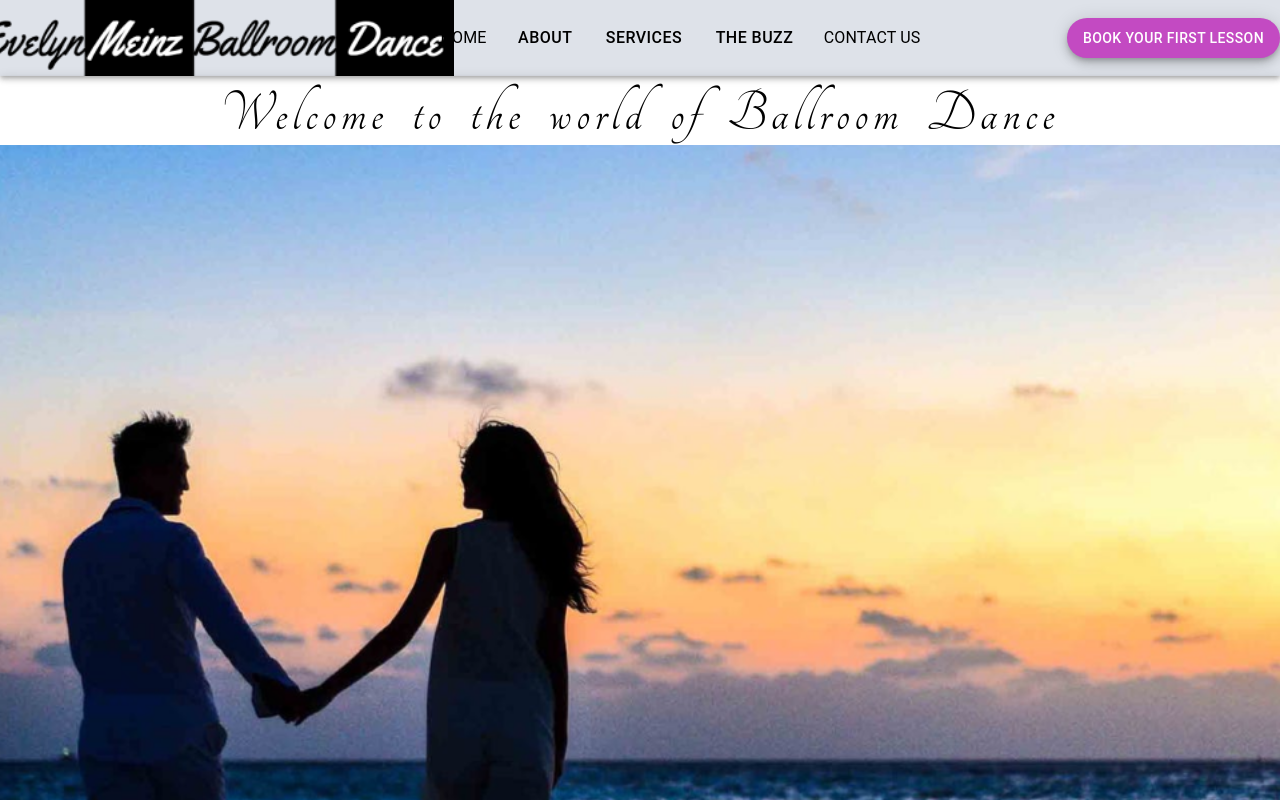
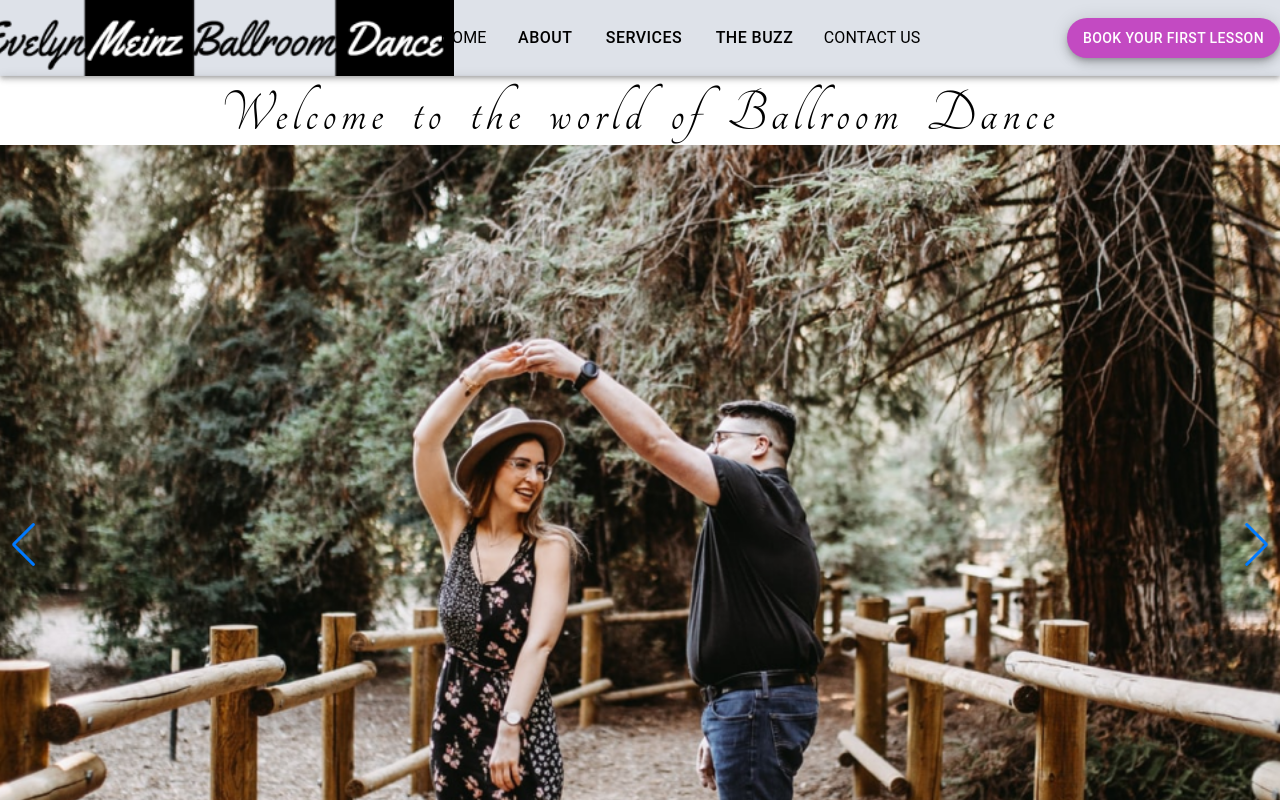
Before and after one commit to th2n10s4u/embd-website, a React (Create React App) app: page / in a window 1280 px wide. Shown: the top 800 px of the page. Built offline with nearby package versions, Linux system fonts and the light colour scheme.

Commit message:
Update Carousel.js
Add autoplay, navigation, fix zindex

```diff
--- a/src/assets/components/MainComponents/Carousel.js
+++ b/src/assets/components/MainComponents/Carousel.js
@@ -4,27 +4,31 @@ import Carousel from "react-material-ui-carousel";
 ///////
 
 import { Swiper, SwiperSlide } from "swiper/react";
-import { Navigation, EffectFade } from "swiper";
-import "swiper/swiper.min.css";
+import { Navigation, EffectFade, Autoplay } from "swiper";
+import "swiper/swiper-bundle.css";
 // import "swiper/css";
 // import "swiper/css/effect-fade";
 import BeachPhoto from "../../images/Carousel-Beach-Image.png";
 import ForestPhoto from "../../images/Carousel-Forest-Couple-Image.png";
 import GroupDance from "../../images/Carousel-Group-Dance.png";
 import WeddingDance from "../../images/Carousel-Weeding-Image.png";
+import { useRef } from "react";
 //Remove initial render animation sizing issue
 //Possibly add a prop to animateOnRender: boolean ?
 
 export default function MainCarousel() {
   return (
     <Swiper
-      modules={[Navigation, EffectFade]}
-      effect
-      speed={800}
+      style={{ zIndex: "0" }}
+      modules={[Navigation, EffectFade, Autoplay]}
+      navigation
+      autoplay
+      effect={"fade"}
+      speed={1000}
+      // Pagination
       slidesPerView={1}
       loop
     >
-      <Paper sx={{ height: "1800px", width: "100%" }}>
       <SwiperSlide>
         <img src={BeachPhoto} alt="Beach-Photo" />
       </SwiperSlide>
@@ -37,7 +41,6 @@ export default function MainCarousel() {
       <SwiperSlide>
         <img src={WeddingDance} alt="Beach-Photo" />
       </SwiperSlide>
-      </Paper>
     </Swiper>
   );
 }
```
Lines whose indentation alone changed are shown as unchanged.
